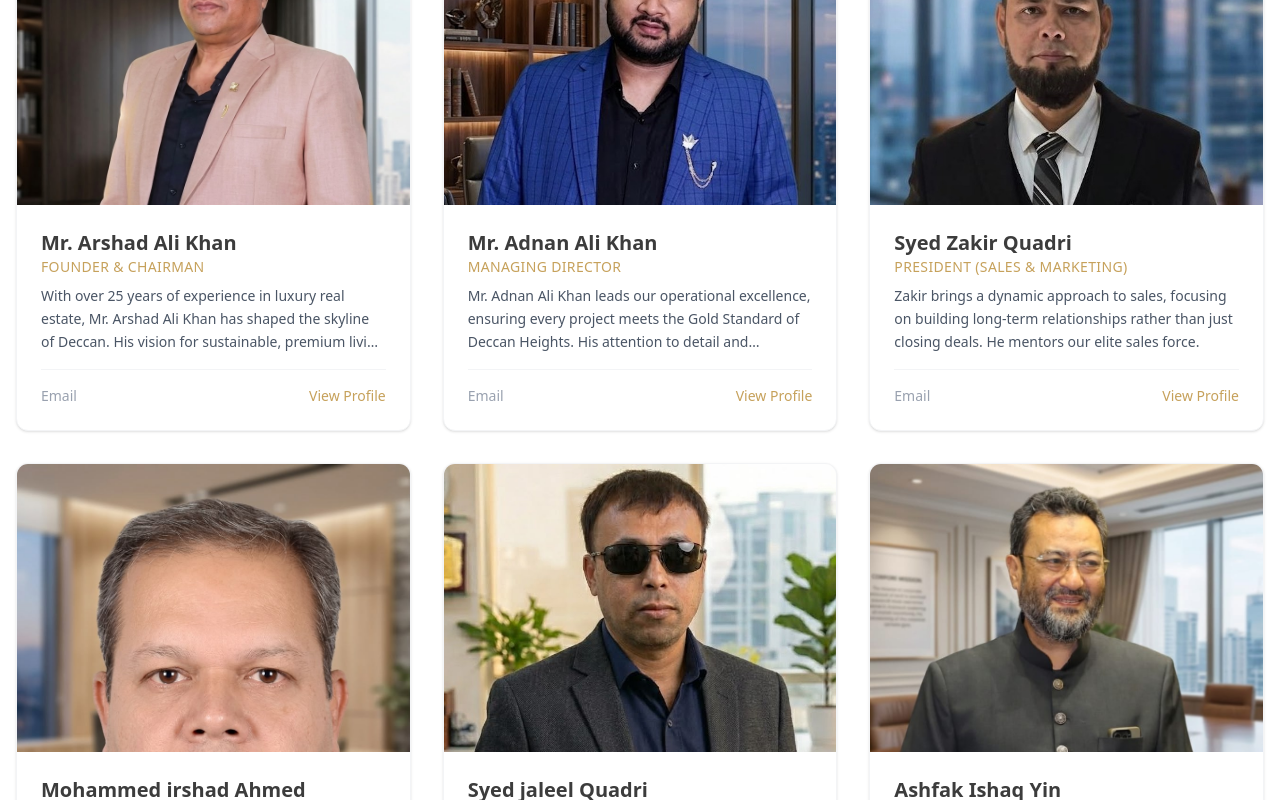
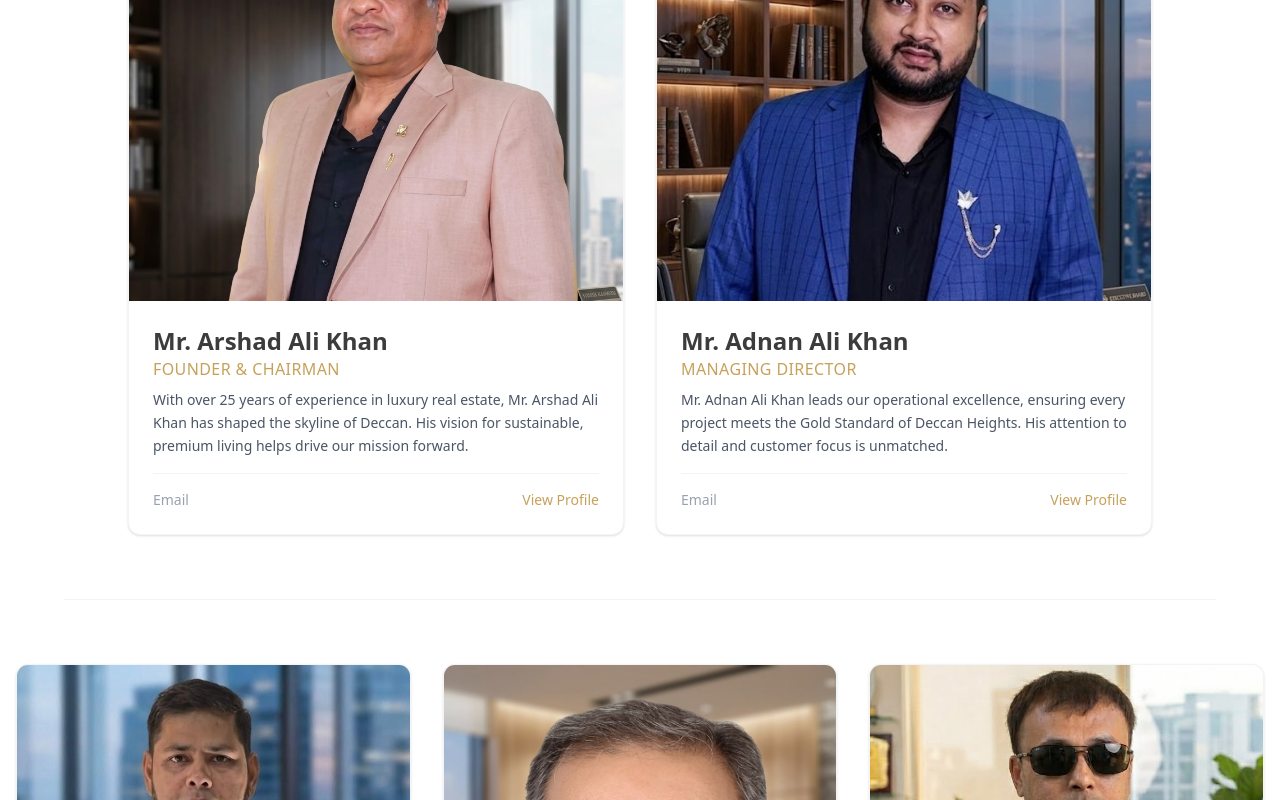
Before and after one commit to Mateen7c7/deccan_heights, a Next.js app: page /team in a window 1280 px wide. Shown: the part 832-1632 px from the top of the page. Built offline with nearby package versions, Linux system fonts and the light colour scheme.

Commit message:
feat: implement modular TeamCard component and LeadershipSection layout for team members

```diff
--- a/components/team/LeadershipSection.tsx
+++ b/components/team/LeadershipSection.tsx
@@ -139,6 +139,9 @@ const leaders: TeamMember[] = [
 ];
 
 export default function LeadershipSection() {
+  const topLeaders = leaders.slice(0, 2);
+  const otherLeaders = leaders.slice(2);
+
   return (
     <section className="py-20 bg-white">
       <div className="container mx-auto px-4">
@@ -157,13 +160,32 @@ export default function LeadershipSection() {
           </p>
         </motion.div>
 
-        <div className="grid grid-cols-1 md:grid-cols-2 lg:grid-cols-3 gap-8">
-          {leaders.map((leader, index) => (
+        {/* Top Tier (Founder & MD) */}
+        <div className="grid grid-cols-1 md:grid-cols-2 gap-8 max-w-5xl mx-auto mb-16">
+          {topLeaders.map((leader, index) => (
             <motion.div
               key={leader.id}
               initial={{ opacity: 0, y: 30 }}
               whileInView={{ opacity: 1, y: 0 }}
               transition={{ delay: index * 0.2, duration: 0.6 }}
+              viewport={{ once: true }}
+            >
+              <TeamCard member={leader} variant="leadership" isFeatured={true} />
+            </motion.div>
+          ))}
+        </div>
+
+        {/* Divider / spacing */}
+        <div className="h-px bg-gray-100 max-w-6xl mx-auto mb-16" />
+
+        {/* Secondary Tier (Other Executives) */}
+        <div className="grid grid-cols-1 md:grid-cols-2 lg:grid-cols-3 gap-8">
+          {otherLeaders.map((leader, index) => (
+            <motion.div
+              key={leader.id}
+              initial={{ opacity: 0, y: 30 }}
+              whileInView={{ opacity: 1, y: 0 }}
+              transition={{ delay: index * 0.1, duration: 0.6 }}
               viewport={{ once: true }}
             >
               <TeamCard member={leader} variant="leadership" />
--- a/components/team/TeamCard.tsx
+++ b/components/team/TeamCard.tsx
@@ -9,9 +9,10 @@ import { TeamMember } from "./types";
 interface TeamCardProps {
   member: TeamMember;
   variant?: "leadership" | "sales" | "legal";
+  isFeatured?: boolean;
 }
 
-export default function TeamCard({ member, variant = "sales" }: TeamCardProps) {
+export default function TeamCard({ member, variant = "sales", isFeatured = false }: TeamCardProps) {
   const [isModalOpen, setIsModalOpen] = useState(false);
 
   return (
@@ -25,7 +26,9 @@ export default function TeamCard({ member, variant = "sales" }: TeamCardProps) {
         onClick={() => setIsModalOpen(true)}
       >
         {/* Simple elegant card layout */}
-        <div className="relative h-72 w-full overflow-hidden bg-gray-100">
+        <div className={`relative w-full overflow-hidden bg-gray-100 ${
+          isFeatured ? "h-72 lg:h-96" : "h-72"
+        }`}>
           {/* Gradient Overlay on Hover */}
           <div className="absolute inset-0 bg-charcoal-900/0 group-hover:bg-charcoal-900/10 transition-colors z-10" />
 
@@ -39,10 +42,14 @@ export default function TeamCard({ member, variant = "sales" }: TeamCardProps) {
 
         <div className="p-6">
           <div className="mb-2">
-            <h3 className="text-xl font-bold text-charcoal-500 group-hover:text-gold-500 transition-colors">
+            <h3 className={`font-bold text-charcoal-500 group-hover:text-gold-500 transition-colors ${
+              isFeatured ? "text-xl lg:text-2xl" : "text-xl"
+            }`}>
               {member.name}
             </h3>
-            <p className="text-sm text-gold-500 font-medium uppercase tracking-wide">
+            <p className={`text-gold-500 font-medium uppercase tracking-wide ${
+              isFeatured ? "text-sm lg:text-base" : "text-sm"
+            }`}>
               {member.title}
             </p>
           </div>
```
